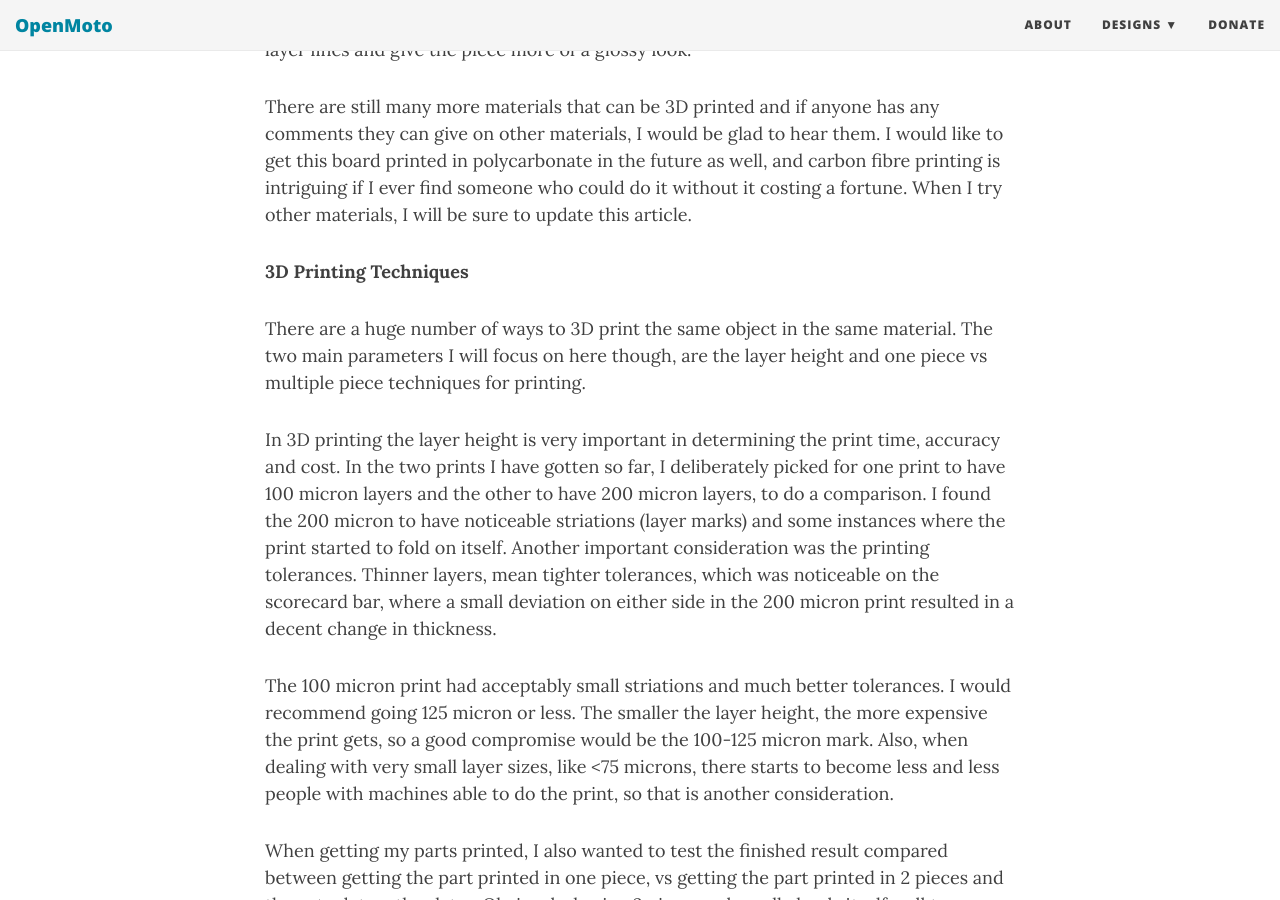
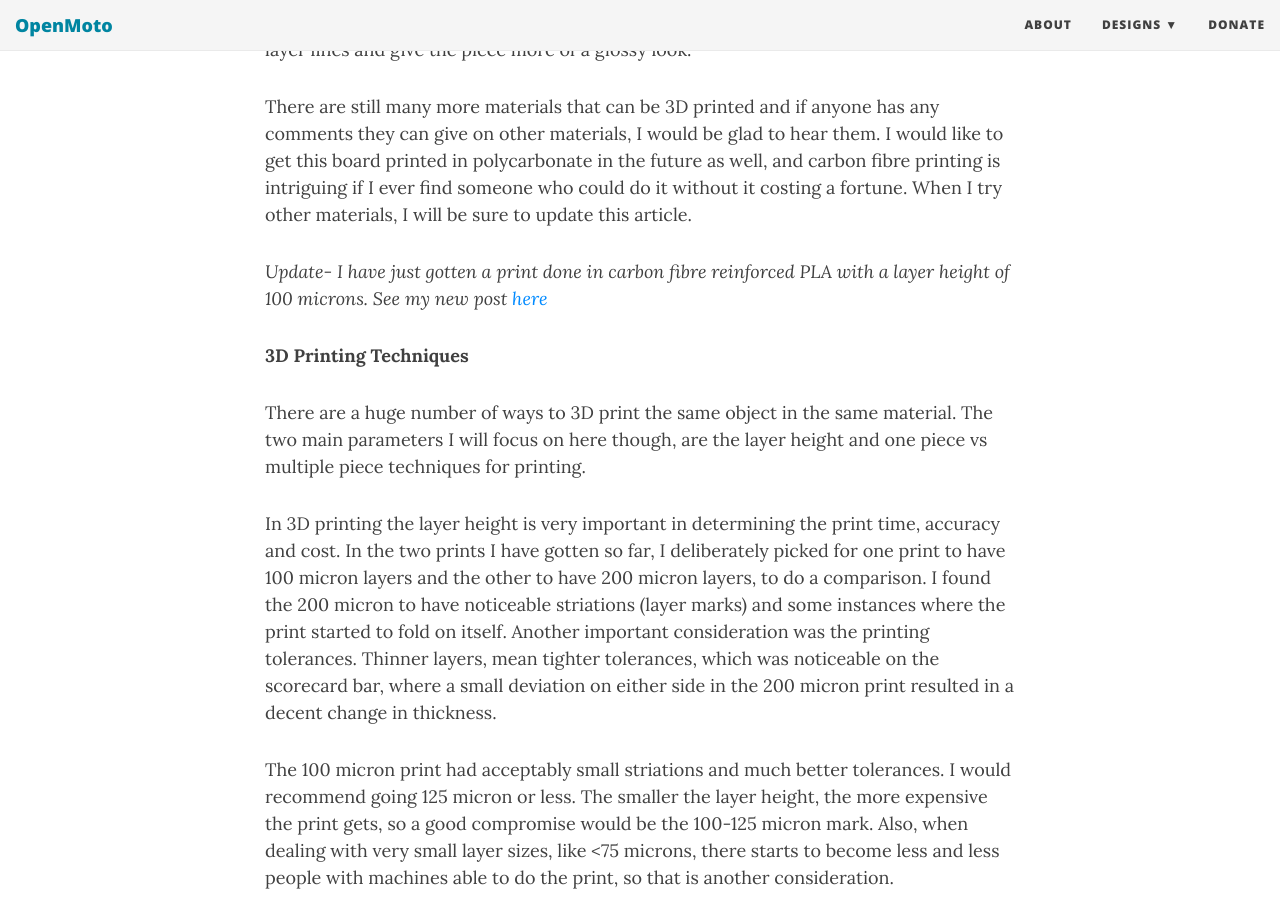
Before and after one commit to mongerrr/mongerrr.github.io, a Jekyll site: the page built from _posts/2016-07-24-trials-name-board-printing.markdown, in a window 1280 px wide and 900 px high, scrolled down 1288 px. Built offline with Jekyll 4.4.1, drawn with Linux system fonts in a browser that asks for light colours; nearby versions of some CDN libraries; comment, search, counter and statistics services are not loaded; some of the changed lines change nothing that is shown.

Commit message:
Update with new reference

```diff
--- a/_posts/2016-07-24-trials-name-board-printing.markdown
+++ b/_posts/2016-07-24-trials-name-board-printing.markdown
@@ -8,11 +8,11 @@ tags:
 - name_board
 ---
 
-For those of you who have seen [trials name board](http://mongerrr.github.io) and would like to 3D print for your own bike, here are some tips that I can share from 3D printing my own parts.
+For those of you who have seen [trials name board](https://mongerrr.github.io/2016-07-16-trials-name-board/) and would like to 3D print for your own bike, here are some tips that I can share from 3D printing my own parts.
 
 **3D Printing Providers**
 
-Commercial 3D printers are _expensive_, there is no other way of putting it. A good alternative that I have found was a site called [3D Hubs](hhtps://3dhubs), which can offer a reasonably good print for a good price. What 3D Hubs does, is let people (both hobbyists and commercial) who own a 3D printer list their printer on their site, so instead of having downtime, it can be used to produce other peoples prints. On a side note, 3D Hubs also operates worldwide, as I have noticed there has been some international readers
+Commercial 3D printers are _expensive_, there is no other way of putting it. A good alternative that I have found was a site called [3D Hubs](https://www.3dhubs.com), which can offer a reasonably good print for a good price. What 3D Hubs does, is let people (both hobbyists and commercial) who own a 3D printer list their printer on their site, so instead of having downtime, it can be used to produce other peoples prints. On a side note, 3D Hubs also operates worldwide, as I have noticed there has been some international readers
 
 Since a lot of these people are enthusiasts rather than commercial 3D printers, it means that the prints can be done a lot cheaper than at a commercial outfit. The website also makes it easy to find the best price for the materials you want without the hassle of chasing down dozens of quotes.
 
@@ -29,6 +29,8 @@ An ABS piece is relatively strong in the plane of each layer, but it need some t
 The acetone chemically melts the layers together, which adds both strength and flexibility to the piece. Since it also dissolves ABS, it can also be used to smooth out the layer lines and give the piece more of a glossy look.
 
 There are still many more materials that can be 3D printed and if anyone has any comments they can give on other materials, I would be glad to hear them. I would like to get this board printed in polycarbonate in the future as well, and carbon fibre printing is intriguing if I ever find someone who could do it without it costing a fortune. When I try other materials, I will be sure to update this article.
+
+_Update- I have just gotten a print done in carbon fibre reinforced PLA with a layer height of 100 microns. See my new post [here](http://mongerrr.github.io/2016-08-23-trials-name-board-cf/)_
 
 **3D Printing Techniques**
 
```
